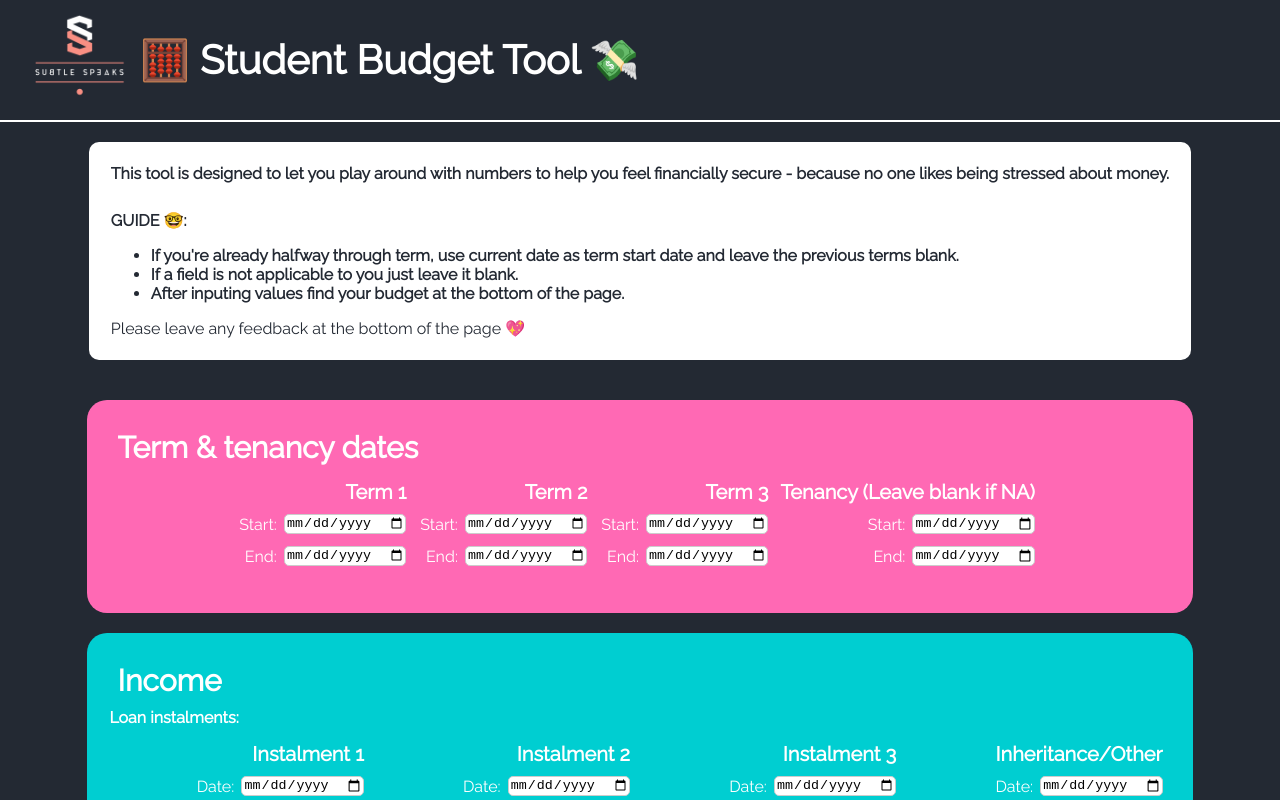
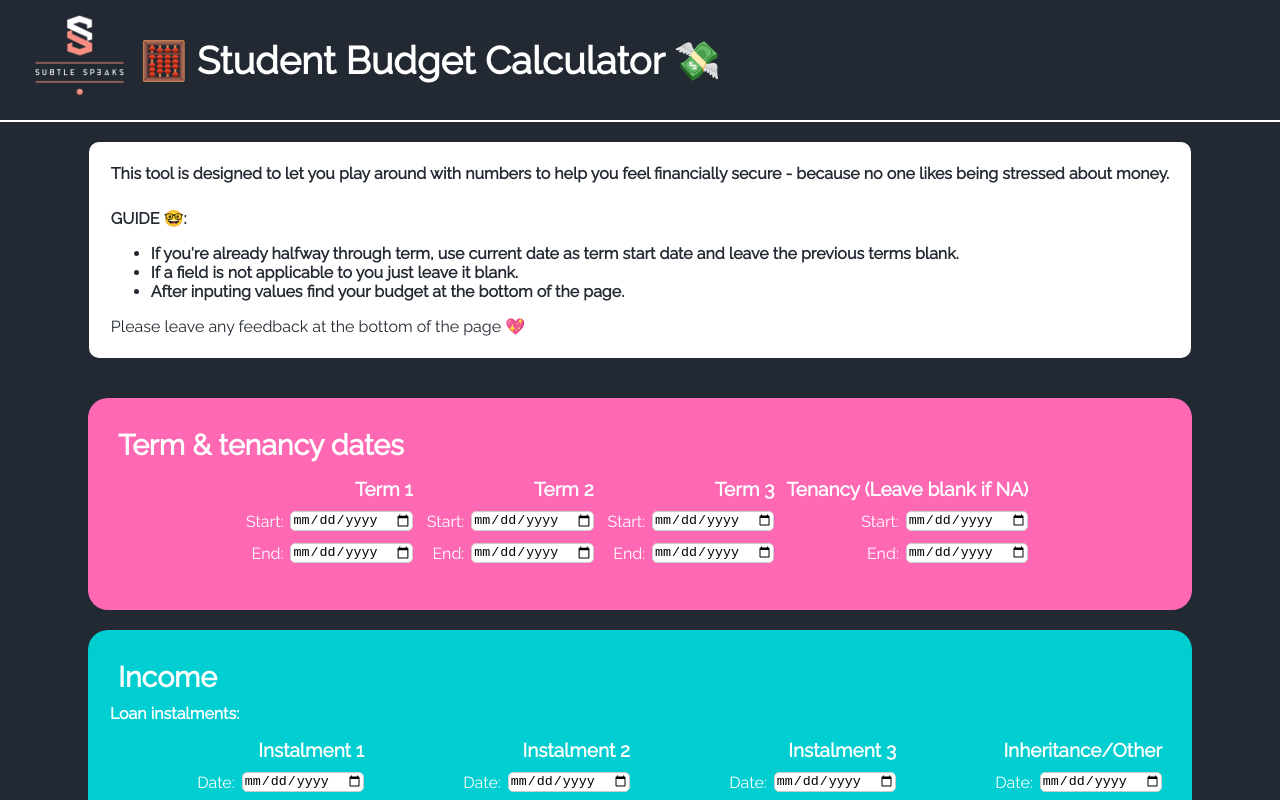
Before and after one commit to SubtleSpeaks/BudgetTool, a React (Create React App) app: page / in a window 1280 px wide. Shown: the top 800 px of the page. Built offline with nearby package versions, Linux system fonts and the light colour scheme.

Commit message:
adjusted font size

```diff
--- a/src/App.css
+++ b/src/App.css
@@ -12,7 +12,7 @@ input                 { border:1px solid #cccccc; border-radius: 5px;}
 .column div           { height: 30px; margin: 2px; margin-right: 10px; display: flex; justify-content:flex-end; align-items: center;}
 
 .App {
-  font-size: calc(8px + 1.5vmin);
+  font-size: calc(3px + 2vmin);
   font-family: 'Raleway', sans-serif;
   background-color: #232933;
   min-height: 100vh;
--- a/src/Header.js
+++ b/src/Header.js
@@ -17,7 +17,7 @@ class Header extends Component {
           <img src={logo} className="App-logo" alt="logo" width="120"/>
         </div>
         <div className="App-header-center">
-          <h1>🧮 Student Budget Tool 💸</h1>
+          <h1>🧮 Student Budget Calculator 💸</h1>
         </div>
         <div className="App-header-right">
         </div>
```
